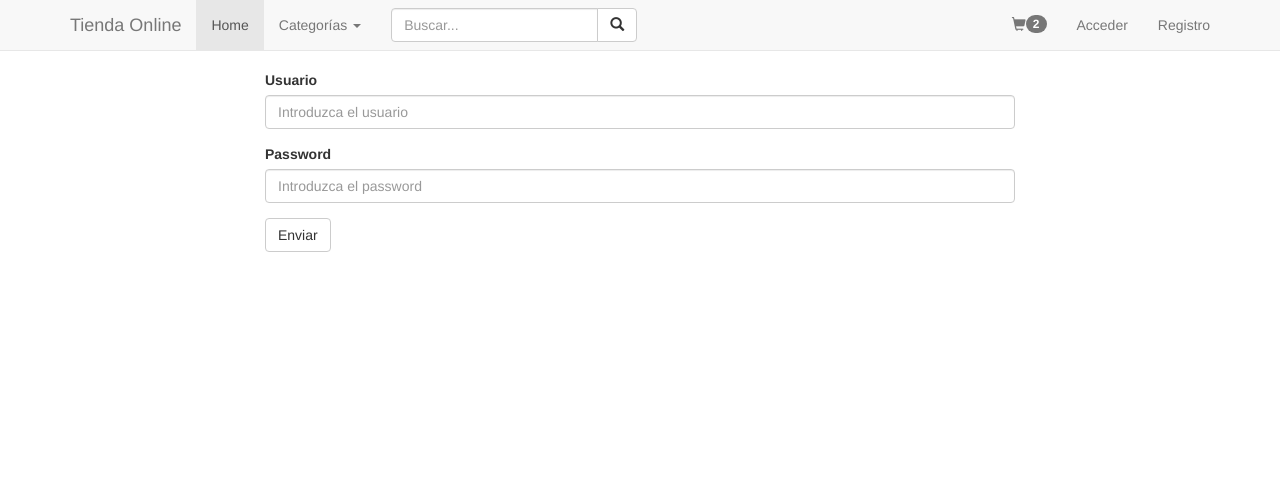
After one commit to JLoboRod/DWEServidor_prac2ev, a CodeIgniter app: page /index.php/clientes/acceder in a window 1280 px wide. The commit adds this page. Shown: the top 492 px of the page. Run offline with CodeIgniter, Linux system fonts and the light colour scheme.

Commit message:
Añadida las funcionalidades acceder y salir

```diff
--- a/application/controllers/clientes.php
+++ b/application/controllers/clientes.php
@@ -7,18 +7,73 @@ class Clientes extends CI_Controller {
         parent::__construct();
         $this->load->model('clientes_model');
         $this->load->model('provincias_model');
-        $this->load->helper('filtrado');
     }
 
     function index(){
 
     }
 
+
+    function acceder(){
+
+        //Seteamos reglas de validación para el login
+        $this->form_validation->set_rules('usuario', 'Usuario', 'required|min_length[3]|max_length[45]|trim|xss_clean');
+        $this->form_validation->set_rules('password', 'Contraseña', 'trim|required|md5');
+
+        if ($this->form_validation->run() == TRUE)
+        {
+            $usuario = $this->input->post('usuario');
+            $password = $this->input->post('password');
+
+
+
+            if($this->login_correcto($usuario, $password))
+            {
+                //Añade usuario a la session
+                $this->session->set_userdata('usuario', $usuario);
+
+                redirect(base_url('index.php'));
+
+            }
+            else
+            {
+                $formulario = $this->load->view('formulario_acceso', 0, TRUE);
+
+                $mensaje = $this->load->view('mensaje_error', array(
+                    'mensaje' => 'Datos erróneos. Por favor, inténtelo otra vez.'
+                ), TRUE);
+
+
+                $this->plantilla($mensaje.$formulario);
+            }
+        }
+        else
+        {
+
+
+            $clases_form = array(
+            'usuario'   => form_error('usuario')? 'has-error':'',
+            'password'  => form_error('password')? 'has-error':''
+            );
+
+            $formulario = $this->load->view('formulario_acceso', array(
+                'clase_campo_form' => $clases_form
+                ), TRUE);
+
+            $this->plantilla($formulario);
+        }
+    }
+
+
+    /**
+     * Registro de cliente
+     * @return [type] [description]
+     */
     function registrar(){
 
         $provincias = $this->provincias_model->listar_provincias();
 
-        //Validamos
+        //Reglas de validación
         //name del campo, titulo, restricciones
         $this->form_validation->set_rules('usuario', 'Usuario', 'required|min_length[3]|max_length[45]|trim|xss_clean');
         $this->form_validation->set_rules('password', 'Password', 'trim|required|md5');
@@ -34,10 +89,9 @@ class Clientes extends CI_Controller {
         //%s es el nombre del campo que tiene errores
         $this->form_validation->set_message('valid_dni', 'El Dni introducido no es válido');
 
-
         if($this->form_validation->run() === TRUE){
             if($this->existe_usuario($this->input->post('usuario'))){
-                $formulario = $this->load->view('formulario_registro', Array(
+                $formulario = $this->load->view('formulario_registro', array(
                     'provincias' => $provincias
                     ), TRUE);
                 $mensaje = $this->load->view('mensaje_error', array(
@@ -47,7 +101,7 @@ class Clientes extends CI_Controller {
             }
 
             else if($this->existe_email($this->input->post('email'))){
-                $formulario = $this->load->view('formulario_registro', Array(
+                $formulario = $this->load->view('formulario_registro', array(
                     'provincias' => $provincias
                     ), TRUE);
                 $mensaje = $this->load->view('mensaje_error', array(
@@ -56,7 +110,7 @@ class Clientes extends CI_Controller {
                 $this->plantilla($mensaje.$formulario);
             }
             else{
-            //Procedemos a crear el cliente
+                //Procedemos a crear el cliente
                 $datos['usuario'] = $this->input->post('usuario');
                 $datos['password'] = $this->input->post('password');
                 $datos['email'] = $this->input->post('email');
@@ -70,20 +124,46 @@ class Clientes extends CI_Controller {
                 $this->clientes_model->crear_cliente($datos);
 
                 $mensaje = $this->load->view('mensaje_exito', array(
-                    'mensaje' => 'Registro realizado'
-                    ));
+                    'mensaje' => 'Registro realizado con éxito. Ahora ya puede acceder con su usuario y password.'
+                    ), TRUE);
+
+                $this->plantilla($mensaje);
             }
         }
         else{
 
+            //Esto lo hacemos para dar clases Bootstrap a los
+            //campos del formulario según haya error o no
+            $clases_form = array(
+            'usuario'   => form_error('usuario')? 'has-error':'',
+            'password'  => form_error('password')? 'has-error':'',
+            'email'     => form_error('email')? 'has-error':'',
+            'nombre'    => form_error('nombre')? 'has-error':'',
+            'apellidos' => form_error('apellidos')? 'has-error':'',
+            'dni'       => form_error('dni')? 'has-error':'',
+            'direccion' => form_error('direccion')? 'has-error':'',
+            'cod_postal'=> form_error('cod_postal')? 'has-error':'',
+            'provincia' => form_error('provincia')? 'has-error':''
+
+            );
+
             $formulario = $this->load->view('formulario_registro', array(
-                'provincias' => $provincias
+                'provincias' => $provincias,
+                'clase_campo_form' => $clases_form
                 ), TRUE);
 
             $this->plantilla($formulario);
         }
 
+
     }
+
+    function salir(){
+        $this->session->unset_userdata('usuario');
+        redirect(base_url('index.php'));
+    }
+
+
 
     /**
      * Carga la plantilla html (encabezado, menu, cuerpo y pie).
@@ -91,18 +171,8 @@ class Clientes extends CI_Controller {
      */
     protected function plantilla($cuerpo)
     {
-        if(isset($this->session->userdata['valido']))
-        {
-            $sesion = $this->session->userdata['valido'];
-
-            //Carga del encabezado
-            $encabezado = $this->load->view('encabezado', $sesion, TRUE);
-        }
-        else
-        {
-            //Carga del encabezado
-            $encabezado = $this->load->view('encabezado', '', TRUE);
-        }
+        //Carga del encabezado
+        $encabezado = $this->load->view('encabezado', '', TRUE);
         $pie = $this->load->view('pie', 0, TRUE);
 
         //Creo una plantilla con los apartados a mostrar
@@ -152,5 +222,12 @@ class Clientes extends CI_Controller {
             )))>0;
     }
 
+    function login_correcto($user, $pass){
+        return count($this->clientes_model->buscar_clientes(array(
+            'usuario' => $user,
+            'password' => $pass
+            )))>0;
+    }
+
 
 }
--- a/application/views/encabezado.php
+++ b/application/views/encabezado.php
@@ -17,11 +17,6 @@
                 <li class="dropdown">
                     <a href="#" class="dropdown-toggle" data-toggle="dropdown" role="button" aria-expanded="false">Categorías <span class="caret"></span></a>
                     <ul class="dropdown-menu" role="menu">
-
-
-
-
-
                         <li><a href="#">Categoría 1</a></li>
                         <li class="divider"></li>
                         <li><a href="#">Categoría 2</a></li>
@@ -48,13 +43,28 @@
             </ul>
             <ul class="nav navbar-nav navbar-right">
                 <li><a href="">
-                        <span class="glyphicon glyphicon-shopping-cart"></span>
-                        <span class="badge cod-envio pull-right">2</span>
+                    <span class="glyphicon glyphicon-shopping-cart"></span>
+                    <span class="badge cod-envio pull-right">2</span>
+                </a>
+
+            </li>
+            <?php if(!$this->session->userdata('usuario')) :?>
+                <li><a href="<?= base_url('index.php/clientes/acceder') ?>">Acceder</a></li>
+                <li><a href="<?= base_url('index.php/clientes/registrar') ?>">Registro</a></li>
+            <?php else :?>
+                <li>
+                    <i class="glyphicon glyphicon-default-user"></i>
+                    <span class="navbar-text"><strong><?=$this->session->userdata('usuario')?></strong></span>
+                </li>
+                <li>
+                    <a href="<?= base_url('index.php/clientes/salir') ?>">
+                        <i class="glyphicon glyphicon-log-out"></i>
+                        Salir
                     </a>
+                </li>
+            <?php endif;?>
 
-                </li>
-                <li><a href="<?= base_url('index.php') ?>">Acceder/Registro</a></li>
-            </ul>
-        </div><!--/.nav-collapse -->
-    </div><!--/.container-fluid -->
+        </ul>
+    </div><!--/.nav-collapse -->
+</div><!--/.container -->
 </nav>
--- /dev/null
+++ b/application/views/formulario_acceso.php
@@ -0,0 +1,14 @@
+<form role="form" action="<?=base_url("index.php/clientes/acceder")?>" method="post">
+    <div class="form-group <?=(isset($clase_campo_form['usuario']))?$clase_campo_form['usuario']:''?>">
+        <label class="control-label" for="usuario">Usuario</label>
+        <input type="text" class="form-control" name="usuario" id="usuario" value="<?= set_value('usuario'); ?>" placeholder="Introduzca el usuario">
+        <span class="help-block"><?= form_error('usuario') ?></span>
+    </div>
+    <div class="form-group <?=(isset($clase_campo_form['password']))?$clase_campo_form['password']:''?>">
+        <label class="control-label" for="password">Password</label>
+        <input type="text" class="form-control" name="password" id="password" value="" placeholder="Introduzca el password">
+        <span class="help-block"><?= form_error('password') ?></span>
+    </div>
+
+    <button type="submit" class="btn btn-default">Enviar</button>
+</form>
```
Also changed, not shown: application/views/formulario_registro.php (+9 -9 lines).
